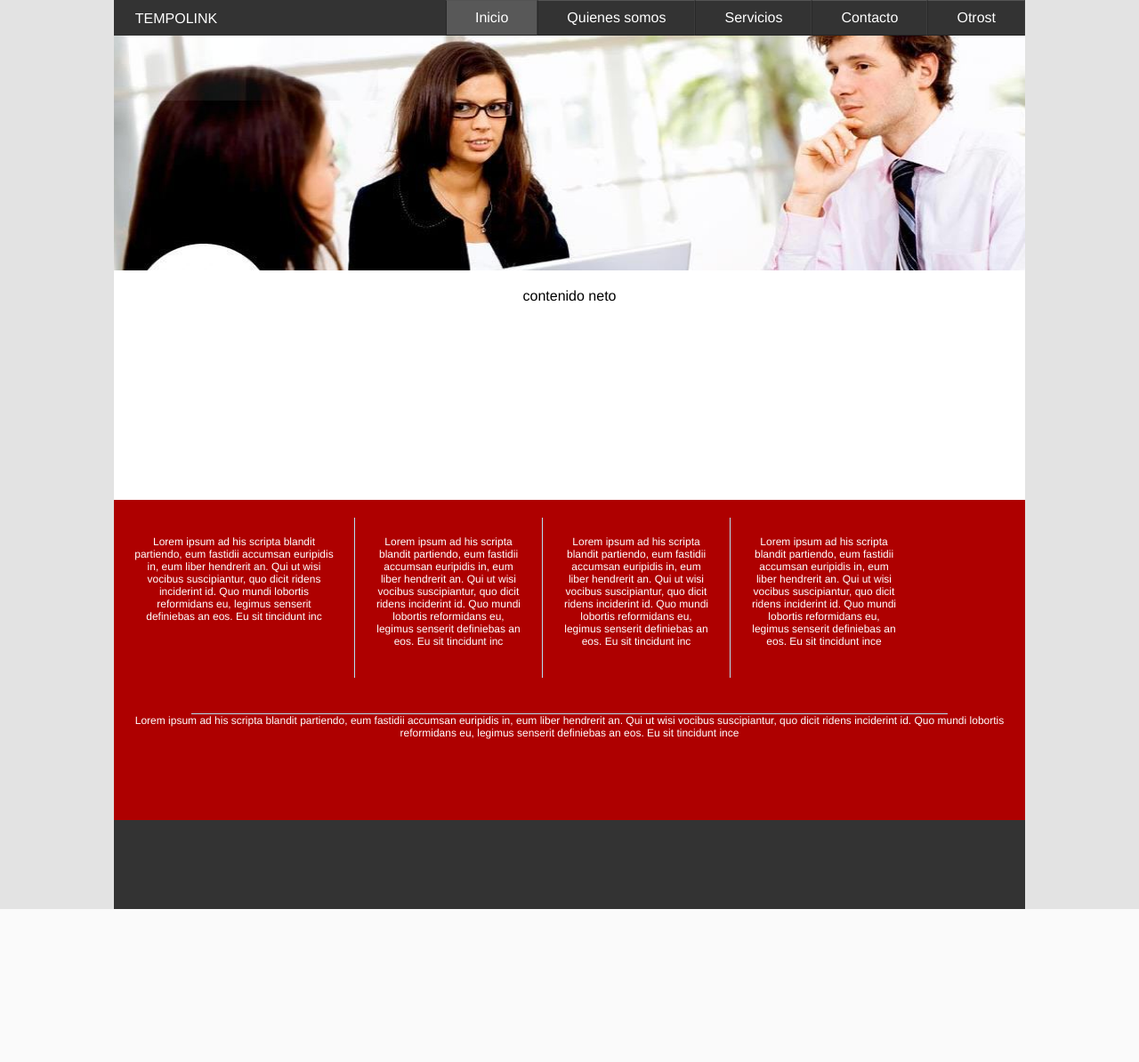
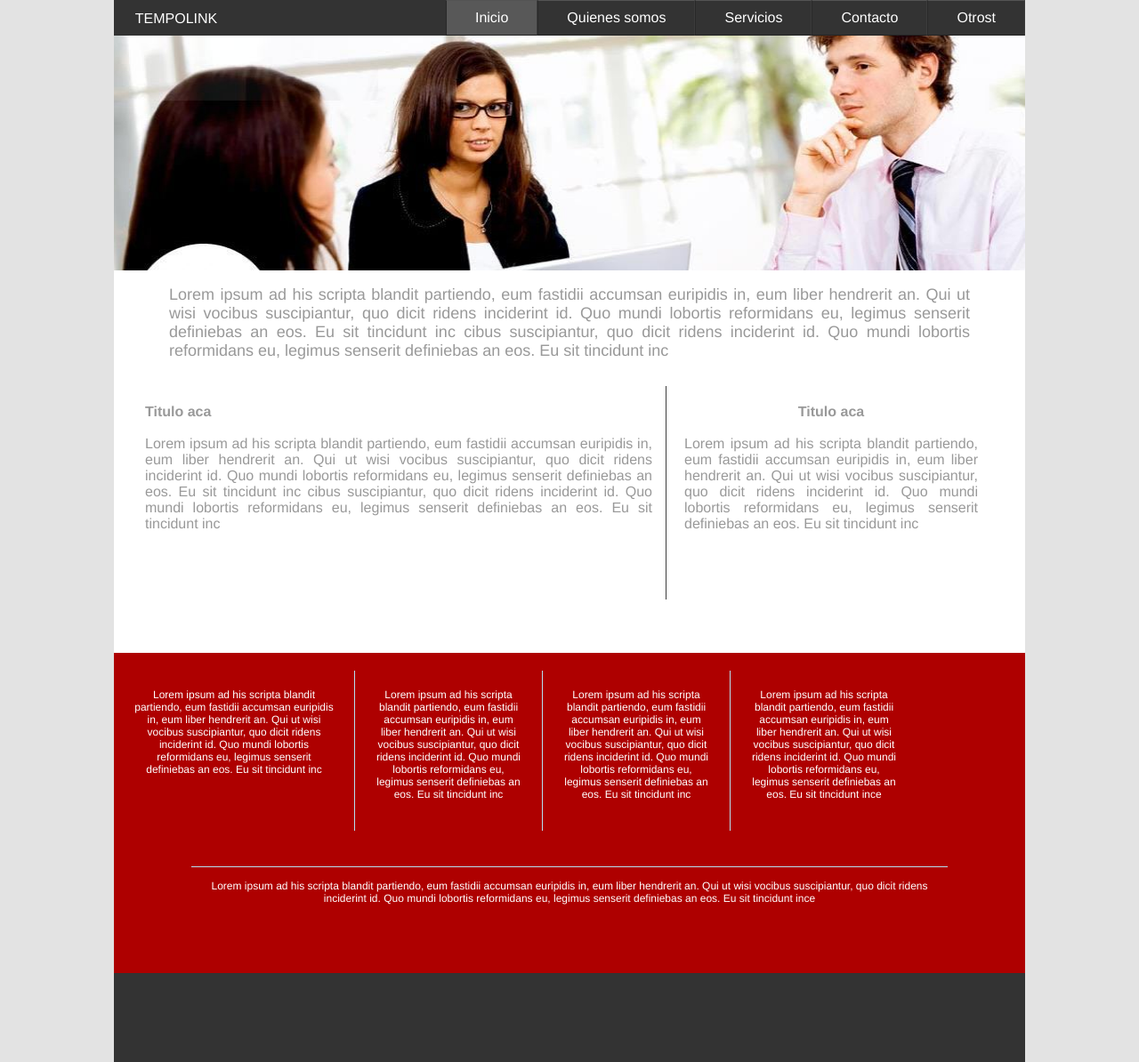
Before and after one commit to jhonjcamargo/tempolink, a PHP site: page /proto/index.html in a window 1280 px wide. Shown: the whole page at 89% size. Before the commit the page ends 1022 px from the top, so only its background shows below. Run offline with PHP 8.4, Linux system fonts and the light colour scheme; some libraries are stand-ins or nearby versions.

Commit message:
contenido proto

```diff
--- a/proto/css/style.css
+++ b/proto/css/style.css
@@ -73,12 +73,60 @@ body {
 
 
 
+/**Contenido **/
+
+.contenido{
+
+	padding:20px;
+	width:1024px;
+	height:80px;
+	margin-bottom:200px;
+	color:#999;
+
+}
+
+.contenido2{
+
+	padding:10px;
+	width:900px;
+	height:80px;
+	color:#999;
+	padding:13px;
+	font-size:18px;
+	text-align:justify;
+	margin:auto;
+
+}
+.contenidoa{
+	width:570px;
+	float:left;
+	min-height:200px;
+	border-right: 1px solid #3c3c3c;
+	padding:20px 15px;
+	text-align:justify;
+	}
+
+.contenidob{
+	width:330px;
+	min-height:200px;
+	float:left;
+	padding:20px;
+	text-align:justify;
+
+}
+
+.titulo{
+	font-size:16px;
+	font-weight:bold;
+	}
+
 
 /**prefooter **/
 
 .prefootera{
 	height:220px;
 	background: #AE0000;
+	margin-top:5px !important;
 }
 
 .inside-prefa{
--- a/proto/index.html
+++ b/proto/index.html
@@ -23,13 +23,29 @@
 
 </div>
   <img src="Captura.JPG" width="1024" height="264">
-<p>contenido neto </p>
-  <p>&nbsp;</p>
-  <p>&nbsp;</p>
-  <p>&nbsp;</p>
-  <p>&nbsp;</p>
-  <p>&nbsp;</p>
-  <p>&nbsp;</p>
+
+<div class="contenido2">
+Lorem ipsum ad his scripta blandit partiendo, eum fastidii accumsan euripidis in, eum liber hendrerit an. Qui ut wisi vocibus suscipiantur, quo dicit ridens inciderint id. Quo mundi lobortis reformidans eu, legimus senserit definiebas an eos. Eu sit tincidunt inc
+    cibus suscipiantur, quo dicit ridens inciderint id. Quo mundi lobortis reformidans eu, legimus senserit definiebas an eos. Eu sit tincidunt inc
+</div>
+
+	<div class="contenido">
+
+	<div class="contenidoa">
+    <span class="titulo">Titulo aca</span>
+    <br><br>
+
+    Lorem ipsum ad his scripta blandit partiendo, eum fastidii accumsan euripidis in, eum liber hendrerit an. Qui ut wisi vocibus suscipiantur, quo dicit ridens inciderint id. Quo mundi lobortis reformidans eu, legimus senserit definiebas an eos. Eu sit tincidunt inc
+    cibus suscipiantur, quo dicit ridens inciderint id. Quo mundi lobortis reformidans eu, legimus senserit definiebas an eos. Eu sit tincidunt inc </div>
+
+    <div class="contenidob">
+        <span class="titulo"><center>Titulo aca</center></span><br>
+    Lorem ipsum ad his scripta blandit partiendo, eum fastidii accumsan euripidis in, eum liber hendrerit an. Qui ut wisi vocibus suscipiantur, quo dicit ridens inciderint id. Quo mundi lobortis reformidans eu, legimus senserit definiebas an eos. Eu sit tincidunt inc </div>
+
+</div>
+
+
+
 
 
 <div class="prefootera">
@@ -42,8 +58,8 @@
 </div>
 
 <div class="prefooterb">
-	<div class="prefootline"></div>
- Lorem ipsum ad his scripta blandit partiendo, eum fastidii accumsan euripidis in, eum liber hendrerit an. Qui ut wisi vocibus suscipiantur, quo dicit ridens inciderint id. Quo mundi lobortis reformidans eu, legimus senserit definiebas an eos. Eu sit tincidunt ince</div>
+	<div class="prefootline"></div><br>
+ Lorem ipsum ad his scripta blandit partiendo, eum fastidii accumsan euripidis in, eum liber hendrerit an. Qui ut wisi vocibus suscipiantur, quo dicit ridens<br> inciderint id. Quo mundi lobortis reformidans eu, legimus senserit definiebas an eos. Eu sit tincidunt ince</div>
 
 <footer>
 </footer>
```
